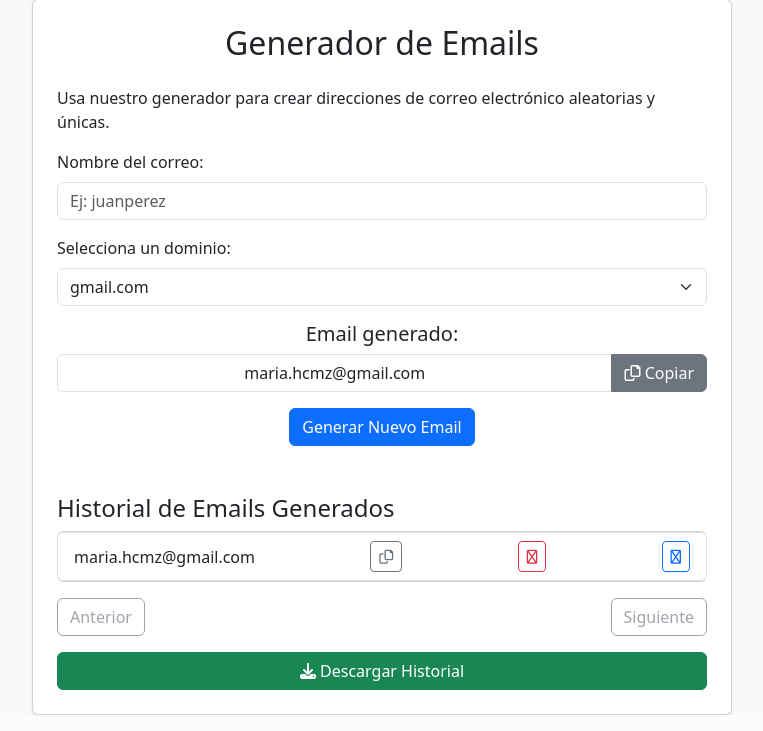
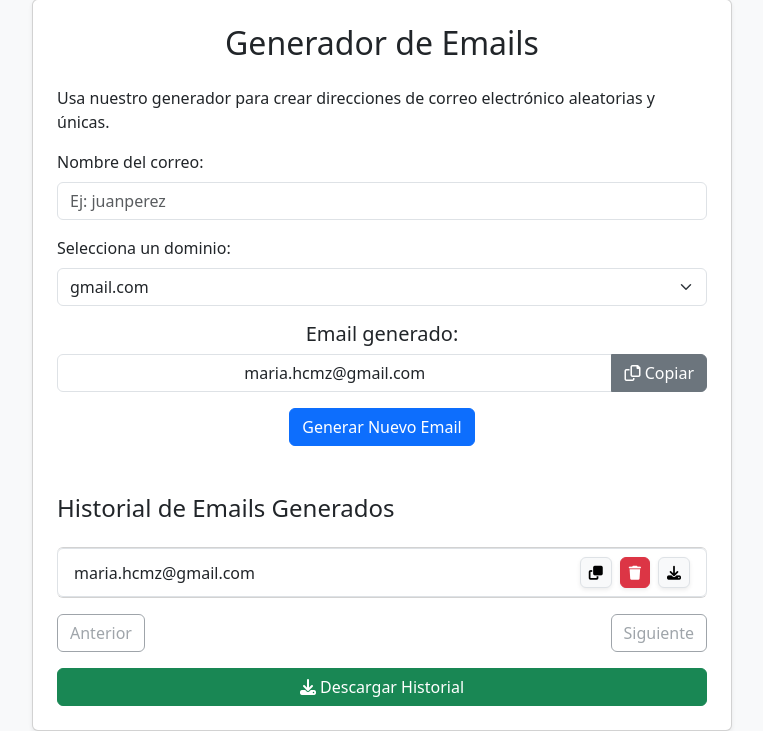
Before and after one commit to Danielcmjobs/PROJ_BRIANDA, a Flask app: page /email in a window 1280 px wide. Shown: the part 155-886 px from the top of the page, without its empty margins (258-1021 px from the left). Run offline with Flask 3, Linux system fonts and the light colour scheme; some libraries are stand-ins or nearby versions.

Commit message:
20250224_actualizacion_email
-Se han arreglado los tooltips
-Se han cambiado los estilos y la localización de los iconos

```diff
--- a/static/js/email.js
+++ b/static/js/email.js
@@ -74,17 +74,23 @@ document.addEventListener("DOMContentLoaded", function () {
         let end = start + emailsPerPage;
         let paginatedEmails = emailHistory.slice(start, end);
 
-        paginatedEmails.forEach((email, index) => {
+        paginatedEmails.forEach((email) => {
             let listItem = document.createElement("li");
             listItem.className = "list-group-item d-flex justify-content-between align-items-center";
-            listItem.textContent = email;
+
+            // Texto del email a la izquierda
+            let emailText = document.createElement("span");
+            emailText.textContent = email;
+
+            // Contenedor de botones (alineados a la derecha)
+            let buttonContainer = document.createElement("div");
+            buttonContainer.className = "d-flex gap-2"; // Espaciado entre botones
 
             // Botón de copiar
             let copyIcon = document.createElement("button");
-            copyIcon.className = "btn btn-sm btn-outline-secondary";
-            copyIcon.innerHTML = '<i class="fa-regular fa-copy"></i>';
+            copyIcon.className = "btn btn-sm btn-light border shadow-sm rounded";
+            copyIcon.innerHTML = '<i class="fa-solid fa-copy"></i>';
             copyIcon.setAttribute("data-bs-toggle", "tooltip");
-            copyIcon.setAttribute("data-bs-placement", "top");
             copyIcon.setAttribute("title", "Copiar email");
             copyIcon.addEventListener("click", function () {
                 navigator.clipboard.writeText(email);
@@ -93,22 +99,31 @@ document.addEventListener("DOMContentLoaded", function () {
 
             // Botón de eliminar
             let deleteIcon = document.createElement("button");
-            deleteIcon.className = "btn btn-sm btn-outline-danger";
-            deleteIcon.innerHTML = '<i class="fa-regular fa-trash"></i>';
+            deleteIcon.className = "btn btn-sm btn-danger text-white shadow-sm rounded";
+            deleteIcon.innerHTML = '<i class="fa-solid fa-trash"></i>';
             deleteIcon.setAttribute("data-bs-toggle", "tooltip");
-            deleteIcon.setAttribute("data-bs-placement", "top");
             deleteIcon.setAttribute("title", "Eliminar email");
+
+            // Inicializar el tooltip para este botón
+            let tooltip = new bootstrap.Tooltip(deleteIcon);
+
             deleteIcon.addEventListener("click", function () {
+                // Obtener la instancia del tooltip y ocultarlo antes de eliminar el email
+                let tooltipInstance = bootstrap.Tooltip.getInstance(deleteIcon);
+                if (tooltipInstance) {
+                    tooltipInstance.hide();
+                }
+
+                // Eliminar el email de la lista y volver a renderizar
                 emailHistory.splice(emailHistory.indexOf(email), 1);
-                renderHistory(); // Actualizar el historial después de eliminar
+                renderHistory();
             });
 
             // Botón de descargar
             let downloadIcon = document.createElement("button");
-            downloadIcon.className = "btn btn-sm btn-outline-primary";
-            downloadIcon.innerHTML = '<i class="fa-regular fa-download"></i>';
+            downloadIcon.className = "btn btn-sm btn-light border shadow-sm rounded";
+            downloadIcon.innerHTML = '<i class="fa-solid fa-download"></i>';
             downloadIcon.setAttribute("data-bs-toggle", "tooltip");
-            downloadIcon.setAttribute("data-bs-placement", "top");
             downloadIcon.setAttribute("title", "Descargar email");
             downloadIcon.addEventListener("click", function () {
                 let blob = new Blob([email], { type: "text/plain" });
@@ -120,9 +135,14 @@ document.addEventListener("DOMContentLoaded", function () {
                 document.body.removeChild(enlace);
             });
 
-            listItem.appendChild(copyIcon);
-            listItem.appendChild(deleteIcon);
-            listItem.appendChild(downloadIcon);
+            // Agregar botones al contenedor
+            buttonContainer.appendChild(copyIcon);
+            buttonContainer.appendChild(deleteIcon);
+            buttonContainer.appendChild(downloadIcon);
+
+            // Agregar elementos a la lista
+            listItem.appendChild(emailText);
+            listItem.appendChild(buttonContainer);
             historyList.appendChild(listItem);
         });
 
--- a/templates/email.html
+++ b/templates/email.html
@@ -71,7 +71,7 @@
       </div>
 
       <h4 class="mt-4">Historial de Emails Generados</h4>
-      <ul id="email-history" class="list-group"></ul>
+      <ul id="email-history" class="list-group mt-3"></ul>
 
       <div class="d-flex justify-content-between mt-3">
         <button id="prev-page-btn" class="btn btn-outline-secondary" disabled>Anterior</button>
--- a/templates/index.html
+++ b/templates/index.html
@@ -15,7 +15,7 @@
     href="static/css/styles.css"
     rel="stylesheet"
   >
-
+  <link rel="icon" type="image/x-icon" href="../static/img/favicon.ico">
   <!-- Font Awesome (para iconos) -->
   <link
     rel="stylesheet"
```
Also changed, not shown: static/img/favicon.ico (added).
